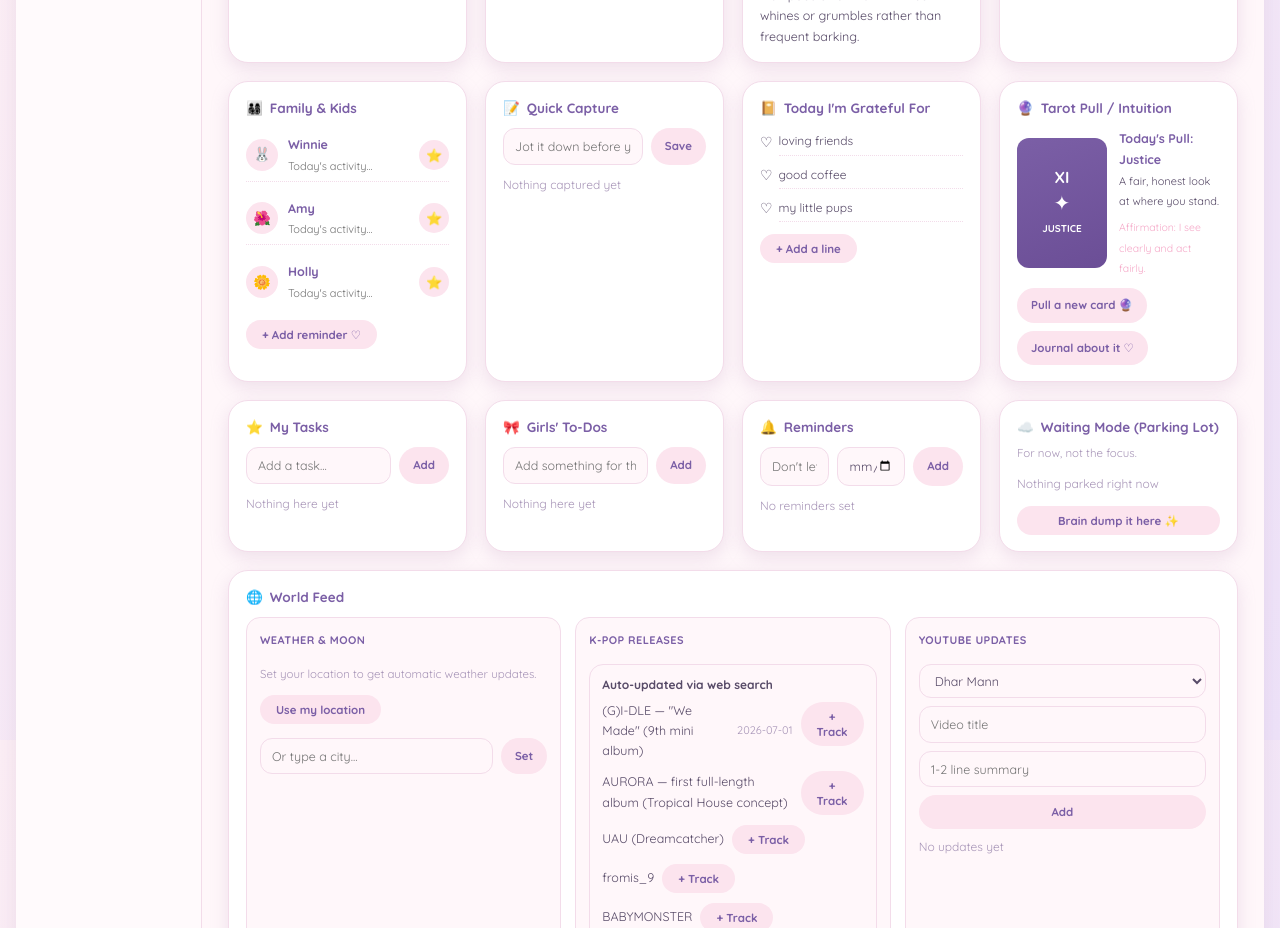
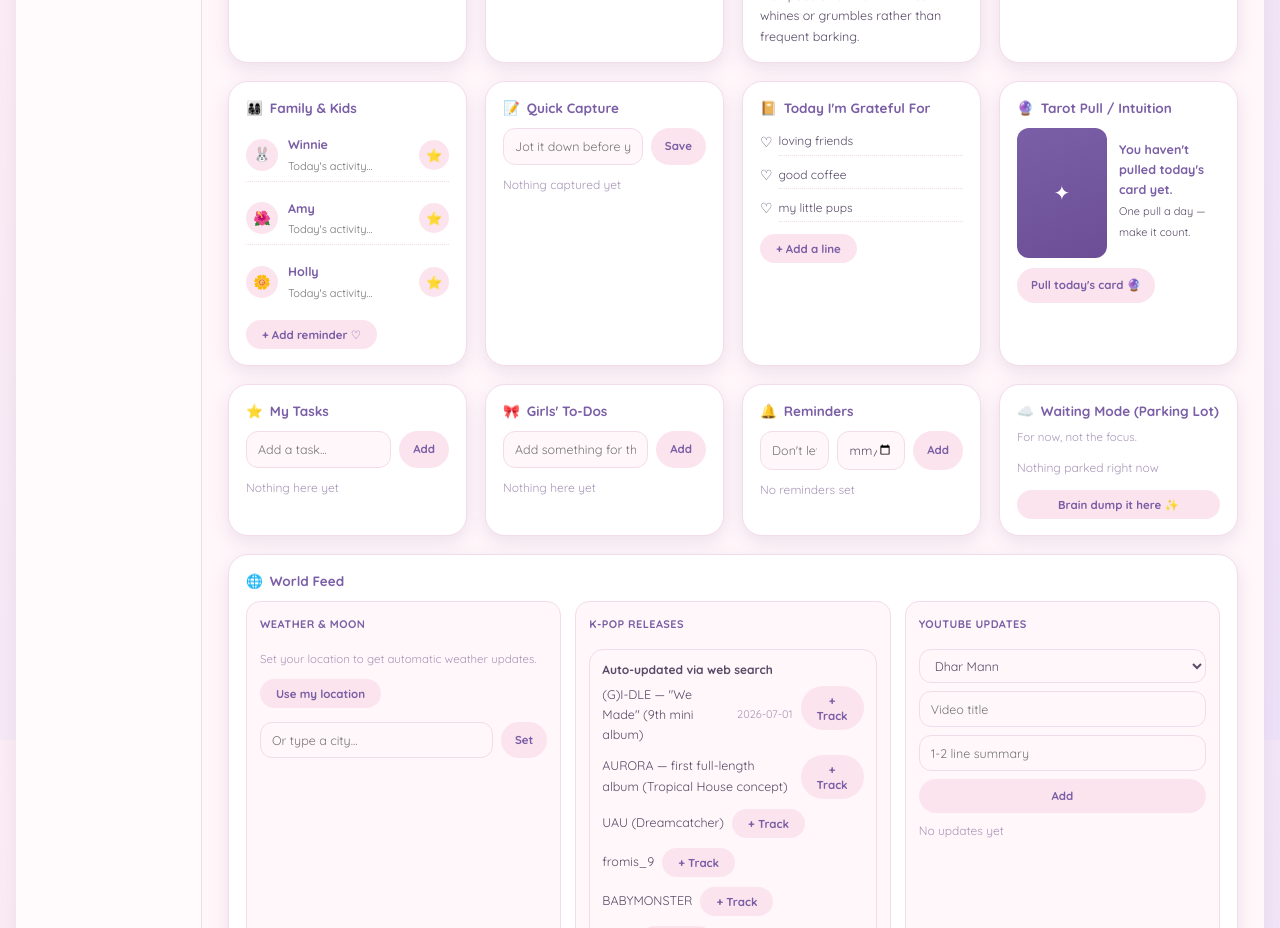
Before and after one commit to alyssabernadettebunny-wq/Dashboard-5, a React (Vite) app: page / in a window 1280 px wide. Shown: the part 1660-2588 px from the top of the page. Built offline with nearby package versions, Linux system fonts and the light colour scheme.

Commit message:
Lock Tarot Pull to one card per day
Replaces the always-visible deterministic card + unlimited reroll with a
face-down state and a 'Pull today's card' button. Once pulled, the card
is locked in for the rest of the (5am-boundary) day — the button
disappears and won't return until the next day.

```diff
--- a/src/widgets/TarotPull.tsx
+++ b/src/widgets/TarotPull.tsx
@@ -1,5 +1,5 @@
-import { useState } from 'react'
 import { useLocalStorage } from '../hooks/useLocalStorage'
+import { isLogicalToday, logicalDateKey } from '../lib/logicalDate'
 import Card from '../components/Card'
 
 interface TarotCard {
@@ -13,6 +13,11 @@ interface QuickNote {
   id: string
   text: string
   time: string
+}
+
+interface PulledCard {
+  date: string
+  index: number
 }
 
 const DECK: TarotCard[] = [
@@ -34,31 +39,29 @@ const DECK: TarotCard[] = [
   { roman: 'ACE', name: 'Ace of Cups', meaning: 'A fresh wave of feeling or connection is opening up.', affirmation: 'I welcome new tenderness.' },
 ]
 
-function todayIndex() {
-  const dayOfYear = Math.floor((Date.now() - new Date(new Date().getFullYear(), 0, 0).getTime()) / 86400000)
-  return dayOfYear % DECK.length
-}
+export default function TarotPull() {
+  const [pulled, setPulled] = useLocalStorage<PulledCard | null>('dashboard.tarot.pulled', null)
+  const [notes, setNotes] = useLocalStorage<QuickNote[]>('dashboard.quickcapture', [])
 
-export default function TarotPull() {
-  const [index, setIndex] = useState(todayIndex())
-  const [notes, setNotes] = useLocalStorage<QuickNote[]>('dashboard.quickcapture', [])
-  const card = DECK[index]
+  const pulledToday = pulled && isLogicalToday(pulled.date + 'T12:00:00') ? pulled : null
+  const card = pulledToday ? DECK[pulledToday.index] : null
 
-  function pullNew() {
-    setIndex((prev) => {
-      let next = Math.floor(Math.random() * DECK.length)
-      while (next === prev && DECK.length > 1) next = Math.floor(Math.random() * DECK.length)
-      return next
-    })
+  function pullToday() {
+    if (pulledToday) return
+    const index = Math.floor(Math.random() * DECK.length)
+    setPulled({ date: logicalDateKey(), index })
   }
 
   function journalAboutIt() {
+    if (!card) return
     const time = new Date().toLocaleTimeString([], { hour: 'numeric', minute: '2-digit' })
     setNotes([{ id: crypto.randomUUID(), text: `Tarot pull: ${card.name} — `, time }, ...notes])
   }
 
   return (
     <Card icon="🔮" title="Tarot Pull / Intuition">
+      {card ? (
+        <>
           <div className="tarot-card">
             <div className="tarot-visual">
               <span className="roman">{card.roman}</span>
@@ -72,9 +75,26 @@ export default function TarotPull() {
             </div>
           </div>
           <div className="c-input-row">
-        <button onClick={pullNew}>Pull a new card 🔮</button>
             <button onClick={journalAboutIt}>Journal about it ♡</button>
           </div>
+          <p style={{ fontSize: 10.5, color: 'var(--text-muted)', marginTop: 4 }}>Come back tomorrow for a new pull.</p>
+        </>
+      ) : (
+        <>
+          <div className="tarot-card">
+            <div className="tarot-visual tarot-visual-facedown">
+              <span className="star">✦</span>
+            </div>
+            <div className="tarot-details">
+              <p className="tarot-name">You haven't pulled today's card yet.</p>
+              <p className="tarot-meaning">One pull a day — make it count.</p>
+            </div>
+          </div>
+          <div className="c-input-row">
+            <button onClick={pullToday}>Pull today's card 🔮</button>
+          </div>
+        </>
+      )}
     </Card>
   )
 }
```
Lines whose indentation alone changed are shown as unchanged.
